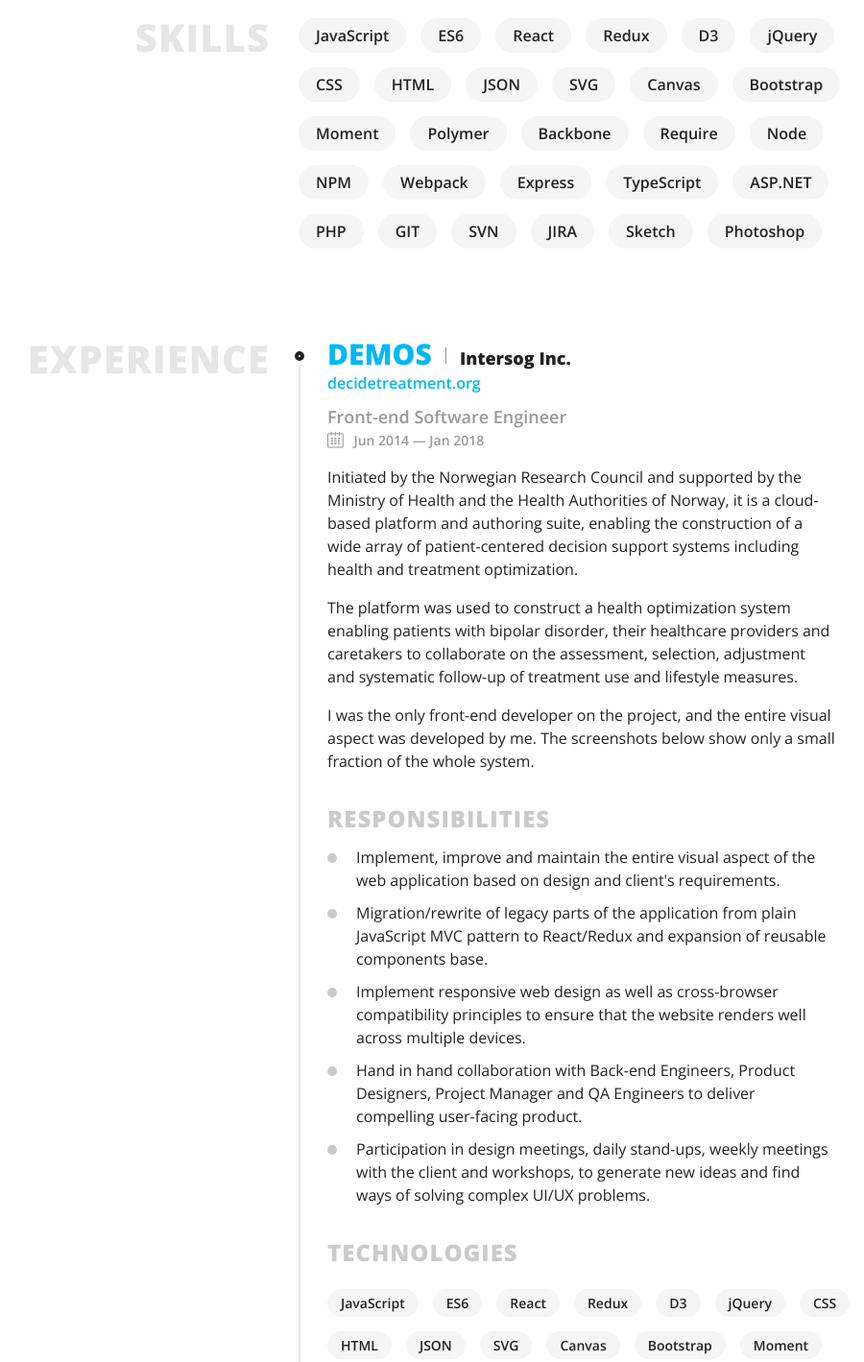
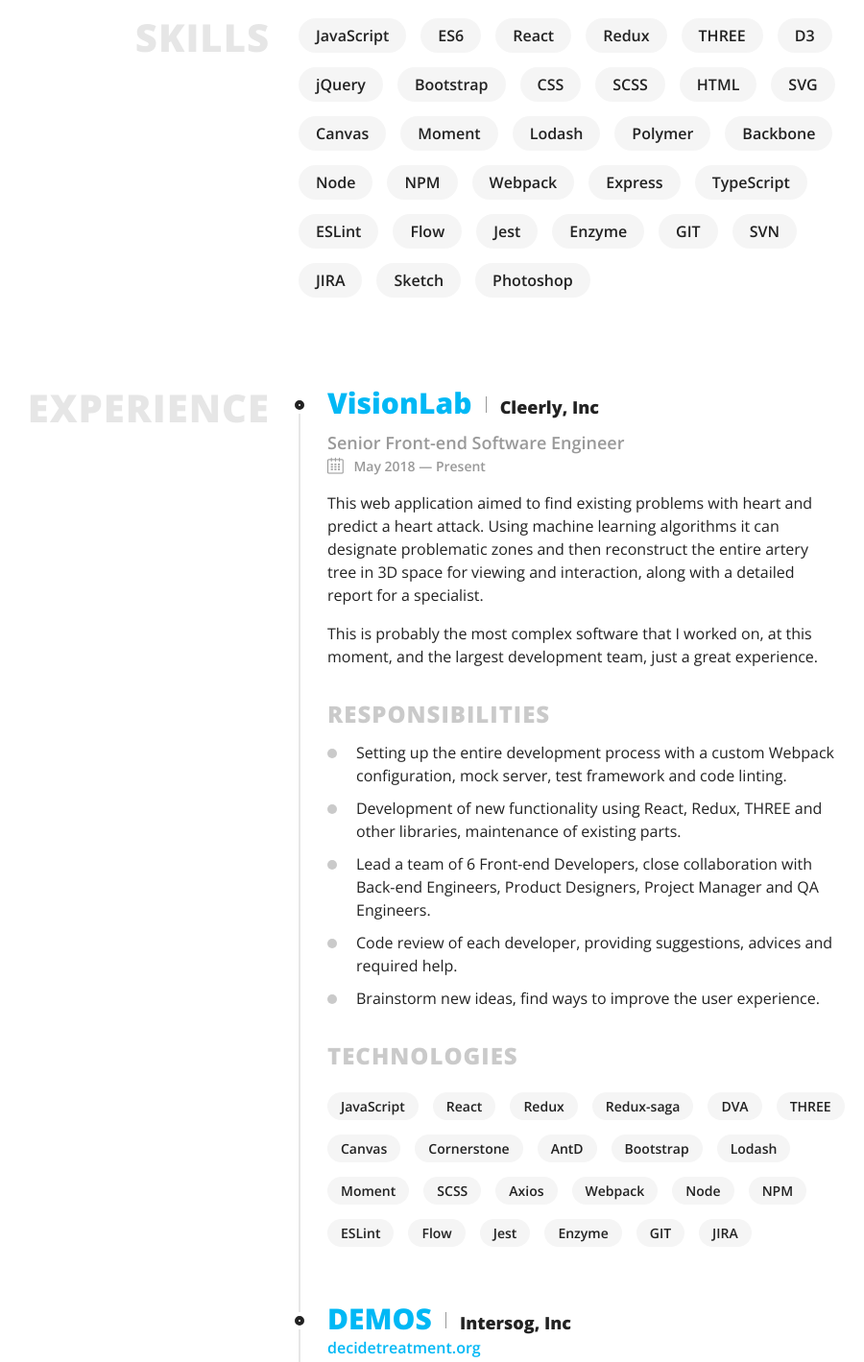
Before and after one commit to vladislavparsenyuk/vladislavparsenyuk.github.io, a website: page index.html in a window 1280 px wide. Shown: the part 640-2059 px from the top of the page at 96% size, without its empty margins (99-999 px from the left). Drawn offline with nearby package versions, Linux system fonts and the light colour scheme.

Commit message:
Add new experience record

```diff
--- a/index.html
+++ b/index.html
@@ -21,7 +21,7 @@
                 <div class="selfie"></div>
                 <div class="header">
                     <div class="header-name"><small>Vladislav</small><br>Parsenyuk</div>
-                    <div class="header-specialization">Front-end Software Engineer<br><small>4 years experience</small></div>
+                    <div class="header-specialization">Senior Front-end Software Engineer<br><small>5 years experience</small></div>
                 </div>
                 <div class="entanglement unprintable">JavaScript maniac<br>CSS Rock Star<br>SVG native speaker</div>
             </section>
@@ -31,7 +31,7 @@
                 <p>
                     Currently a permanent resident of the United States,
                     I've come a long way from Ukraine - my native country.
-                    Yet being only 29 years old, I can speak English, Russian and Ukrainian.
+                    Yet being only 30 years old, I can speak English, Russian and Ukrainian.
                     I'm attached to photography, art in all forms, and I can go on about traveling,
                     discovering new cultures, traditions, mindsets, and amazing views of nature and architecture.
                 </p>
@@ -49,25 +49,28 @@
                 <span>ES6</span>
                 <span>React</span>
                 <span>Redux</span>
+                <span>THREE</span>
                 <span>D3</span>
                 <span>jQuery</span>
+                <span>Bootstrap</span>
                 <span>CSS</span>
+                <span>SCSS</span>
                 <span>HTML</span>
-                <span>JSON</span>
                 <span>SVG</span>
                 <span>Canvas</span>
-                <span>Bootstrap</span>
                 <span>Moment</span>
+                <span>Lodash</span>
                 <span>Polymer</span>
                 <span>Backbone</span>
-                <span>Require</span>
                 <span>Node</span>
                 <span>NPM</span>
                 <span>Webpack</span>
                 <span>Express</span>
                 <span>TypeScript</span>
-                <span>ASP.NET</span>
-                <span>PHP</span>
+                <span>ESLint</span>
+                <span>Flow</span>
+                <span>Jest</span>
+                <span>Enzyme</span>
                 <span>GIT</span>
                 <span>SVN</span>
                 <span>JIRA</span>
@@ -77,9 +80,62 @@
 
 
             <section class="experience" data-label="Experience">
-                <div class="record">
+                <div class="record" data-name="cleerly">
+                    <span class="record-name">VisionLab</span>
+                    <span class="record-company">Cleerly, Inc</span>
+                    <div class="record-role">Senior Front-end Software Engineer</div>
+                    <div class="record-date"><span class="icon-calendar"></span> May 2018 &mdash; Present</div>
+                    <div class="record-description">
+                        <p>
+                            This web application aimed to find existing problems with heart and predict a heart attack.
+                            Using machine learning algorithms it can designate problematic zones
+                            and then reconstruct the entire artery tree in 3D space for viewing and interaction,
+                            along with a detailed report for a specialist.
+                        </p>
+                        <p>
+                            This is probably the most complex software that I worked on, at this moment,
+                            and the largest development team, just a great experience.
+                        </p>
+                    </div>
+                    <div class="record-header">Responsibilities</div>
+                    <div class="record-responsibilities">
+                        <div>Setting up the entire development process with a custom Webpack configuration, mock server, test framework and code linting.</div>
+                        <div>Development of new functionality using React, Redux, THREE and other libraries, maintenance of existing parts.</div>
+                        <div>Lead a team of 6 Front-end Developers, close collaboration with Back-end Engineers, Product Designers, Project Manager and QA Engineers.</div>
+                        <div>Code review of each developer, providing suggestions, advices and required help.</div>
+                        <div>Brainstorm new ideas, find ways to improve the user experience.</div>
+                    </div>
+                    <div class="record-header">Technologies</div>
+                    <div class="record-skills">
+                        <span>JavaScript</span>
+                        <span>React</span>
+                        <span>Redux</span>
+                        <span>Redux-saga</span>
+                        <span>DVA</span>
+                        <span>THREE</span>
+                        <span>Canvas</span>
+                        <span>Cornerstone</span>
+                        <span>AntD</span>
+                        <span>Bootstrap</span>
+                        <span>Lodash</span>
+                        <span>Moment</span>
+                        <span>SCSS</span>
+                        <span>Axios</span>
+                        <span>Webpack</span>
+                        <span>Node</span>
+                        <span>NPM</span>
+                        <span>ESLint</span>
+                        <span>Flow</span>
+                        <span>Jest</span>
+                        <span>Enzyme</span>
+                        <span>GIT</span>
+                        <span>JIRA</span>
+                    </div>
+                </div>
+
+                <div class="record" data-name="demos">
                     <span class="record-name">DEMOS</span>
-                    <span class="record-company">Intersog Inc.</span>
+                    <span class="record-company">Intersog, Inc</span>
                     <div class="record-link"><a href="https://decidetreatment.org" target="_blank">decidetreatment.org</a></div>
                     <div class="record-role">Front-end Software Engineer</div>
                     <div class="record-date"><span class="icon-calendar"></span> Jun 2014 &mdash; Jan 2018</div>
@@ -191,7 +247,7 @@
                     </div>
                 </div>
 
-                <div class="record">
+                <div class="record" data-name="yoodo">
                     <span class="record-name">YooDo</span>
                     <span class="record-company">Intersog Inc.</span>
                     <div class="record-role">Front-end Software Engineer</div>
@@ -244,7 +300,7 @@
                     </div>
                 </div>
 
-                <div class="record">
+                <div class="record" data-name="makemesmart">
                     <span class="record-name">MakeMeSmart</span>
                     <div class="record-role">Web Developer</div>
                     <div class="record-date"><span class="icon-calendar"></span> Sep 2013 &mdash; Apr 2014</div>
@@ -329,7 +385,7 @@
                             </div>
                         </div>
                         <div class="feedback-body">
-                            Vladislav worked full time on the "Demos" project from 2014 to 2017.
+                            Vladislav worked full time on "Demos" project from 2014 to 2017.
                             During these years he was the only front-end developer on the project.
                             He contributed to this work in a way that repeatedly surpassed expectations.
                             He has been a reliable, creative, diligent and good-humored team member,
--- a/js/main.js
+++ b/js/main.js
@@ -6,10 +6,10 @@
         $about        = $cv.find('.about'),
         $name         = $cv.find('.header-name'),
         $es6          = $cv.find('.skills > span:eq(1)'),
-        $demos        = $cv.find('.record:eq(0)'),
-        $yooDo        = $cv.find('.record:eq(1)'),
-        $makeMeSmart  = $cv.find('.record:eq(2)'),
-        $screenshot   = $cv.find('.record:first .screenshot:eq(4)'),
+        $demos        = $cv.find('.record[data-name="demos"]'),
+        $yooDo        = $cv.find('.record[data-name="yoodo"]'),
+        $makeMeSmart  = $cv.find('.record[data-name="makemesmart"]'),
+        $screenshot   = $cv.find('.record[data-name="demos"] .screenshot:eq(4)'),
         $email        = $cv.find('.contact:first'),
         $feedback     = $cv.find('.feedback:first'),
         $photoshop    = $cv.find('.skills > span:last'),
```
Also changed, not shown: 1 other file.
